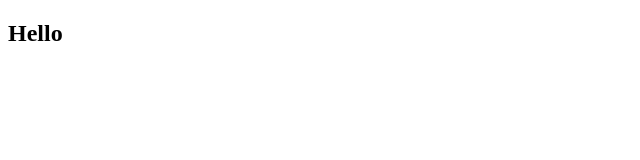
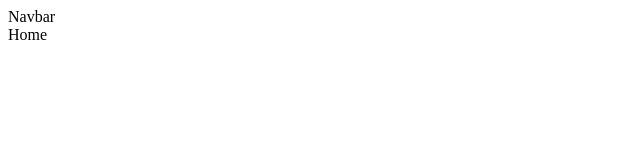
Before and after one commit to araf821/Cocktails, a React (Vite) app: page / in a window 1280 px wide. Shown: the top 160 px of the page, without its empty margins (0-640 px from the left). Built offline with nearby package versions, Linux system fonts and the light colour scheme.

Commit message:
finished inital setup of all pages and components

```diff
--- a/package.json
+++ b/package.json
@@ -10,7 +10,8 @@
   },
   "dependencies": {
     "react": "^18.2.0",
-    "react-dom": "^18.2.0"
+    "react-dom": "^18.2.0",
+    "react-router-dom": "^6.8.1"
   },
   "devDependencies": {
     "@types/react": "^18.0.27",
--- a/src/App.jsx
+++ b/src/App.jsx
@@ -1,10 +1,17 @@
+import { BrowserRouter, Route, Routes } from "react-router-dom";
+import Home from "./pages/Home";
+import SharedLayout from "./pages/SharedLayout";
+
 function App() {
-
   return (
-    <div className="App">
-      <h2>Hello</h2>
-    </div>
-  )
+    <BrowserRouter className="App">
+      <Routes>
+        <Route path="/" element={<SharedLayout />}>
+          <Route index element={<Home />} />
+        </Route>
+      </Routes>
+    </BrowserRouter>
+  );
 }
 
-export default App
+export default App;
--- /dev/null
+++ b/src/components/List.jsx
@@ -0,0 +1,6 @@
+const List = () => {
+  return (
+    <div>List</div>
+  )
+}
+export default List
--- /dev/null
+++ b/src/components/Navbar.jsx
@@ -0,0 +1,6 @@
+const Navbar = () => {
+  return (
+    <div>Navbar</div>
+  )
+}
+export default Navbar
--- /dev/null
+++ b/src/pages/Home.jsx
@@ -0,0 +1,6 @@
+const Home = () => {
+  return (
+    <div>Home</div>
+  )
+}
+export default Home
--- /dev/null
+++ b/src/pages/SharedLayout.jsx
@@ -0,0 +1,12 @@
+import { Outlet } from "react-router-dom";
+import Navbar from "../components/Navbar";
+
+const SharedLayout = () => {
+  return (
+    <div>
+      <Navbar />
+      <Outlet />
+    </div>
+  );
+};
+export default SharedLayout;
--- /dev/null
+++ b/src/pages/SingleCocktail.jsx
@@ -0,0 +1,6 @@
+const SingleCocktail = () => {
+  return (
+    <div>SingleCocktail</div>
+  )
+}
+export default SingleCocktail
```
Also changed, not shown: src/components/Card.jsx (added), src/components/Loading.jsx (added), src/components/Search.jsx (added), src/pages/About.jsx (added), src/pages/Error.jsx (added), 1 other file (tests, documents, lock files or other folders).
